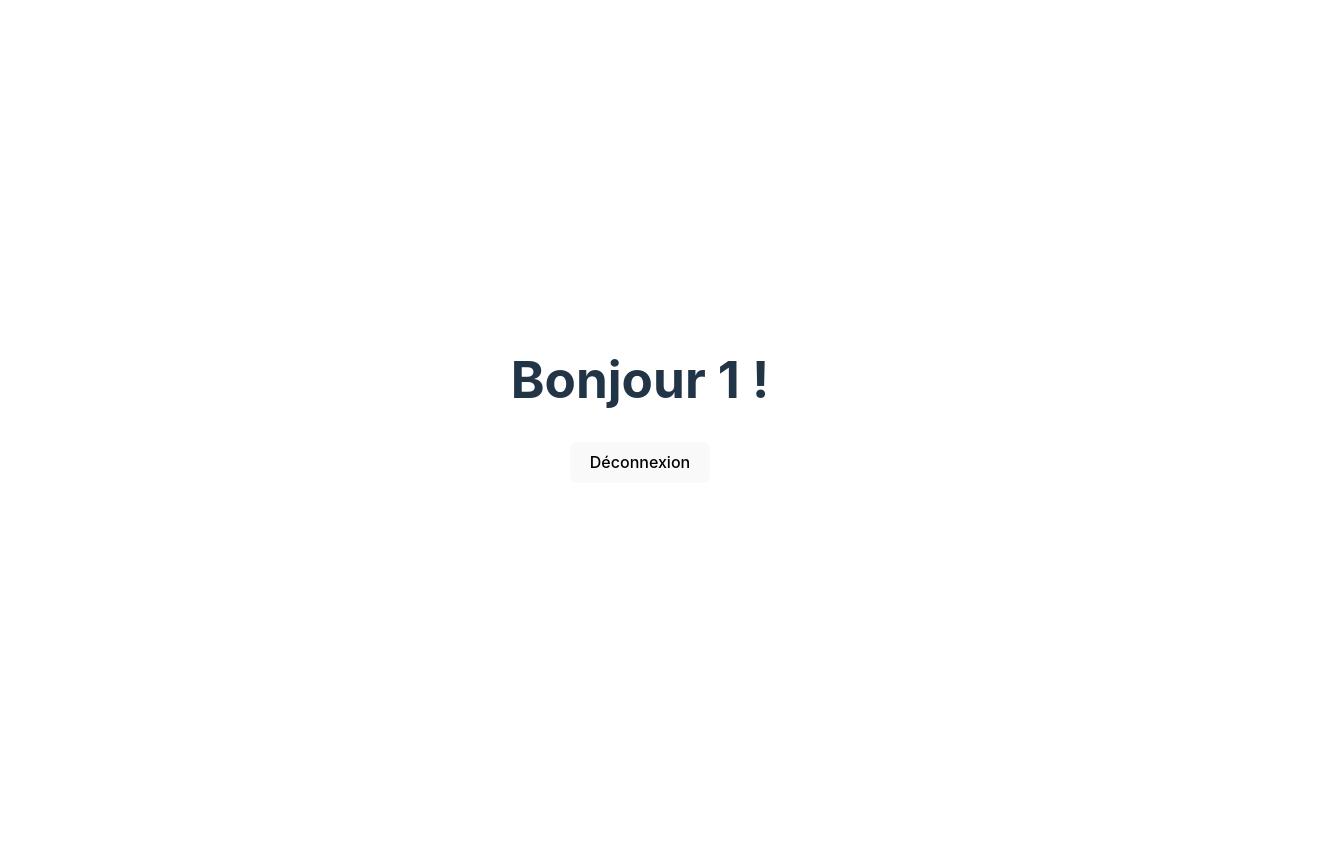
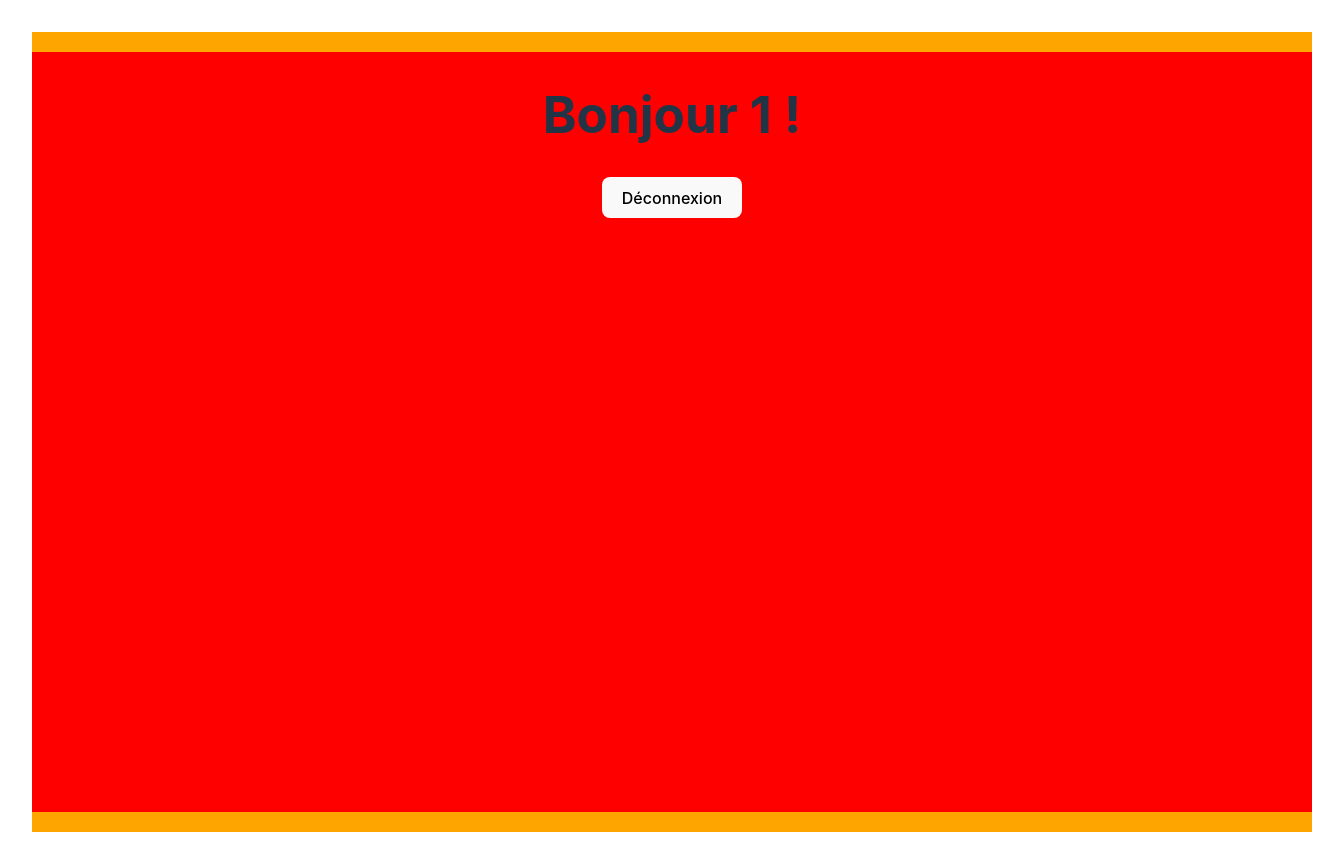
Before and after one commit to CarlMaillard/crazee-burger, a React (Vite) app: page /order/1 in a window 1280 px wide. Shown: the whole page, 1344 px wide, since content can reach past the window. Before the commit the page ends 800 px from the top, so only its background shows below. Built offline with nearby package versions, Linux system fonts and the light colour scheme.

Commit message:
🚧 F04: ORDER > Layout > Add container

```diff
--- a/src/components/pages/login/LoginPage.jsx
+++ b/src/components/pages/login/LoginPage.jsx
@@ -24,8 +24,6 @@
   align-items: center;
   justify-content: center;
 
-
-
   ::before{
     content: "";
     background: url("./images/F03-burger-background.jpg") rgb(0, 0, 0, 0.7);
--- a/src/components/pages/order/OrderPage.jsx
+++ b/src/components/pages/order/OrderPage.jsx
@@ -1,5 +1,7 @@
 import React from 'react'
 import { Link, useParams } from 'react-router-dom'
+import styled from 'styled-components';
+import {theme} from '../../../theme/index'
 
 export default function OrderPage () {
     //state
@@ -9,10 +11,28 @@
 
     //affichage (render)
   return    (
-    <div>
-      <h1>Bonjour {username} !</h1>
-      <Link to="/"><button>Déconnexion</button></Link>
-    </div>
+    <OrderPageStyled>
+      <div className='container'>
+        <h1>Bonjour {username} !</h1>
+        <Link to="/"><button>Déconnexion</button></Link>
+      </div>
+    </OrderPageStyled>
 
   )
 }
+
+const OrderPageStyled = styled.div`
+  background: orange;
+  height: 100vh;
+  display: flex;
+  justify-content: center;
+  align-items: center;
+
+
+  .container{
+    background: red;
+    height: 95vh;
+    margin: auto;
+     width: 1400px;
+   }
+`
```
